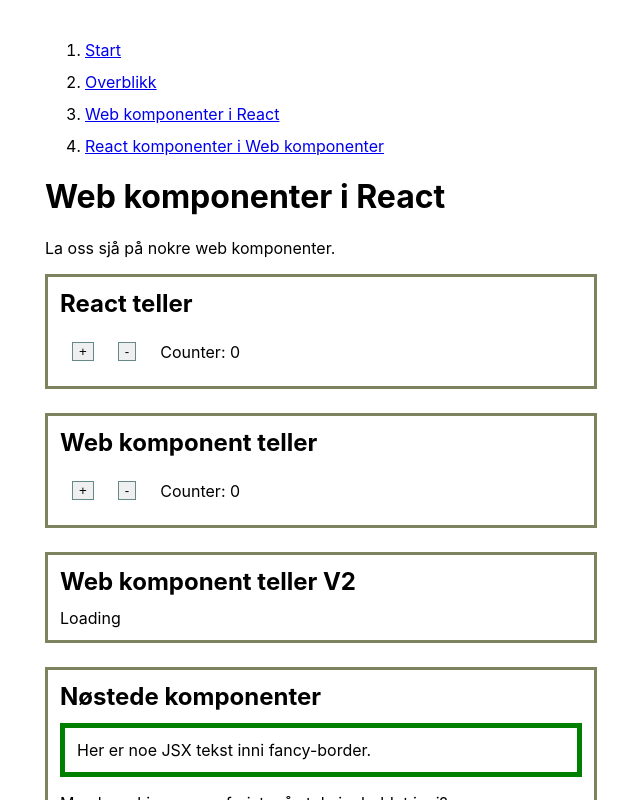
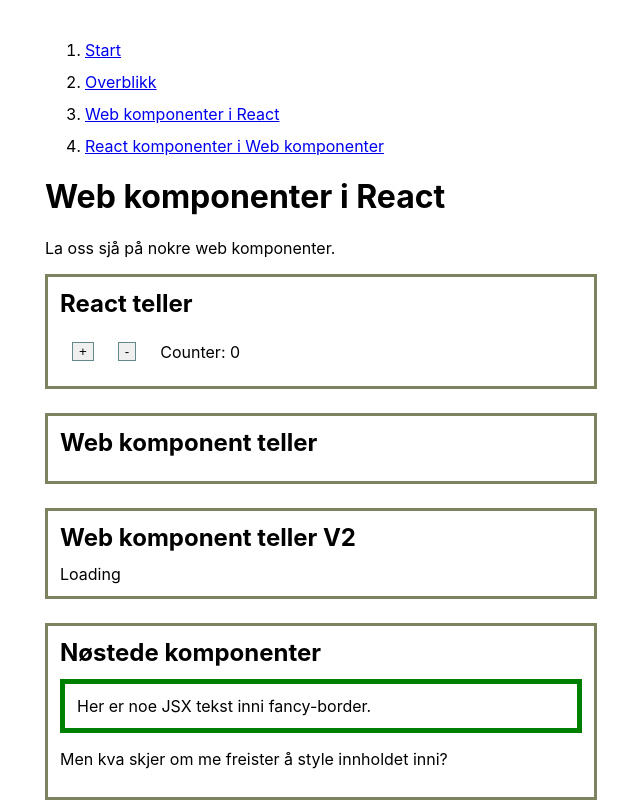
Before and after one commit to nilsnh/intro-to-vanilla-web-components-in-react, a Next.js app: page /web-components-in-react in a window 1280 px wide. Shown: the top 800 px of the page, without its empty margins (319-959 px from the left). Built offline with nearby package versions, Linux system fonts and the light colour scheme.

Commit message:
show example of plain script tag

```diff
--- a/pages/_app.js
+++ b/pages/_app.js
@@ -1,8 +1,12 @@
+import Head from 'next/head'
 import AppNav from '../components/appNav'
 
 function MyApp({ Component, pageProps }) {
   return (
     <>
+      <Head>
+        <script src="/chill-counter.js" />
+      </Head>
       <main>
         <AppNav />
         <Component {...pageProps} />
--- a/pages/web-components-in-react.js
+++ b/pages/web-components-in-react.js
@@ -17,9 +17,7 @@
         <Counter />
       </Example>
       <Example title="Web komponent teller">
-        <WebComponentLoader load={['chill-counter']}>
-          <chill-counter />
-        </WebComponentLoader>
+        <chill-counter />
       </Example>
       <Example title="Web komponent teller V2">
         <WebComponentLoader load={['chill-counter-v2']}>
```
